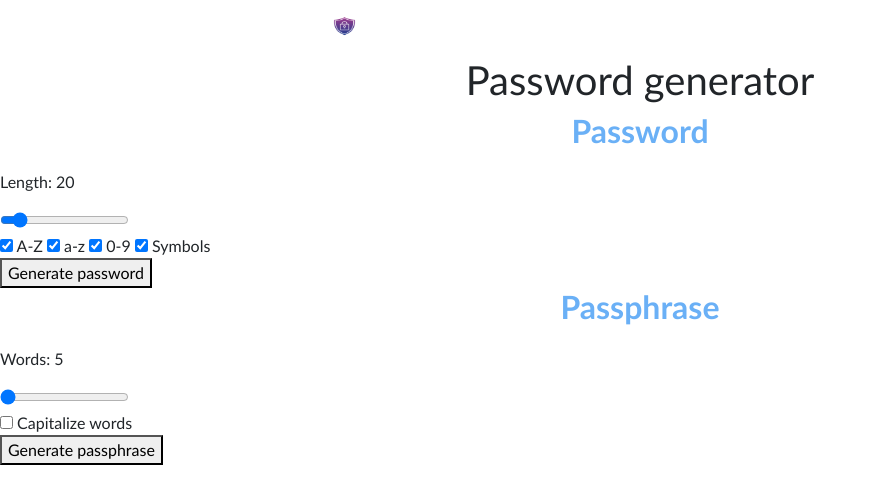
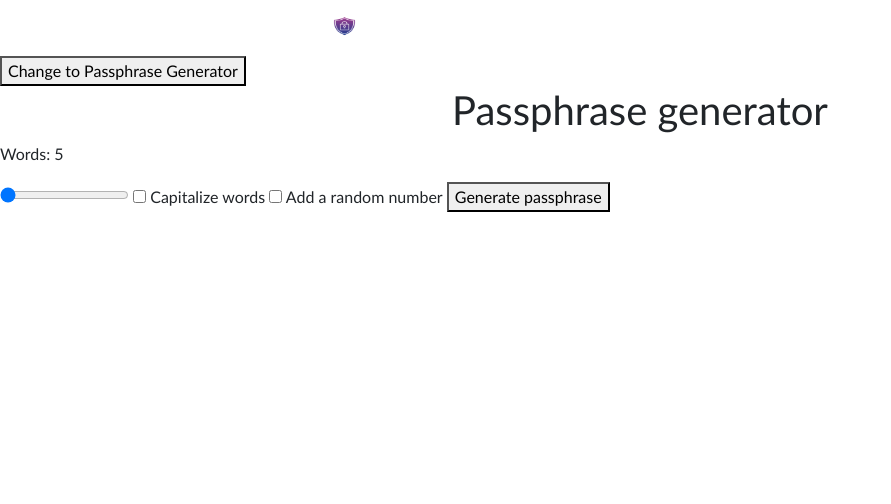
Before and after one commit to ChristianJ123ABC/DontHackMe, a Flask app: template templates/password_generator.html in a window 1280 px wide. Shown: the top 504 px of the page, without its empty margins (0-891 px from the left). Run offline with Flask 3, Linux system fonts and the light colour scheme; the template is opened without the code that fills it, so the values that code supplies are empty; parts of the project's set-up code (start-up, migrations or seed data) failed here and were passed over; some libraries are stand-ins or nearby versions.

Commit message:
Finished Password / Passphrase Generator
Added feature / tab where you can generate a password or passphrase that follows guidelines from NIST SP800-63B-4 (no complexity, minimum 15 characters, maximum 128 characters, CSPRNG numbers/word choice)

The wordlist for the passphrases are retrieved from: https://www.eff.org/files/2016/07/18/eff_large_wordlist.txt

```diff
--- a/server.py
+++ b/server.py
@@ -15,7 +15,7 @@
 #https://bitwarden.com/passphrase-generator/
 #https://codereview.stackexchange.com/questions/216128/generate-eff-diceware-passwords-with-python
 
-import re, io, re, string, random, pyotp, qrcode, requests, os, base64, werkzeug, gunicorn,secrets
+import re, io, re, string, pyotp, qrcode, requests, os, base64, werkzeug, gunicorn, secrets
 from flask import Flask, render_template, redirect, url_for, request, session, flash
 from flask_wtf.csrf import CSRFProtect
 from werkzeug.security import generate_password_hash, check_password_hash
@@ -57,17 +57,17 @@ os.makedirs(app.config['UPLOAD_FOLDER'], exist_ok=True)
 # #
 
 # #
-# PASSWORD / PASSPHRASE GENERATOR (NIST SP800-63B-4 GUIDELINES)
+# PASSWORD / PASSPHRASE GENERATOR (NIST SP800-63B-4 GUIDELINES) (no complexity guidelines, minimum 15 characters, maximum 128 characters and CSPRNG numbers/word choice)
 # #
 
+
+#Grabs all of the words from the eff 2016 wordlist to turn into passphrases
 wordlist = []
-
-#Dividing the eff wordlist into words and adding it to an array
-with open("data/eff_large_wordlist.txt") as f:
-    for line in f:
+with open("data/eff_large_wordlist.txt") as eff:
+    for line in eff:
         if line.strip() != "":
-            num, word = line.split()
-            wordlist.append(word)
+            num, phrase = line.split()
+            wordlist.append(phrase)
 
 upperChar = string.ascii_uppercase
 lowerChar = string.ascii_lowercase
@@ -76,6 +76,11 @@ symbols = "#@!%$&^*()?_"
 
 
 def generatePassphrase(wordCount, capitalize, number):
+    if wordCount < 5:
+        wordCount = 5
+    if wordCount > 10:
+        wordCount = 10
+
     words = []
     for _ in range(wordCount):
         word = secrets.choice(wordlist)
@@ -85,12 +90,21 @@ def generatePassphrase(wordCount, capitalize, number):
         if number:
             word = secrets.choice(wordlist)+secrets.choice(digits)
 
+        if number and capitalize:
+            word = (secrets.choice(wordlist)+secrets.choice(digits)).capitalize()
+
         words.append(word)
 
     return "-".join(words)
 
 
 def generatePassword(length, upperChar, lowerChar, digits, symbols):
+    if length < 15:
+        length = 15
+    if length > 128:
+        length = 128
+
+
     password = ""
 
     if upperChar:
@@ -103,7 +117,7 @@ def generatePassword(length, upperChar, lowerChar, digits, symbols):
         password = password+string.digits
 
     if symbols:
-        password = password+symbols
+        password = password+"#@!%$&^*()?_"
 
     if password == "":
         password = string.ascii_letters
@@ -119,17 +133,47 @@ def generatePassword(length, upperChar, lowerChar, digits, symbols):
 
 @app.route("/")
 def home():
-    return render_template("landing-page.html")
+    return render_template("landing_page.html")
 
 
 # #
 #  USER AUTHENTICATION (REGISTER, LOGIN, PASSWORD GENERATOR)
 # #
 
-@app.route("/password-generator", methods=["GET", "POST"])
+@app.route("/password_generator")
 def password_generator():
-    if request.method == "GET":
-        return render_template("password-generator.html")
+
+    #Used to display a specific generator
+    mode = request.args.get("mode")
+    if mode != "passphrase":
+        mode = "password"
+    return render_template("password_generator.html", mode = mode)
+
+@app.route("/generate", methods=["POST"])
+def generate():
+    mode = request.form["mode"]
+    if mode != "passphrase":
+        mode = "password"
+
+    upperChar = request.form.get("upperChar")
+    lowerChar = request.form.get("lowerChar")
+    digits = request.form.get("digits")
+    symbols = request.form.get("symbols")
+    capitalize = request.form.get("capitalize")
+    number = request.form.get("number")
+
+
+    if mode == "password":
+        length = int(request.form["length"])
+        password = generatePassword(length, upperChar, lowerChar, digits, symbols)
+
+    else:
+        words = int(request.form["words"])
+        password = generatePassphrase(words, capitalize, number)
+
+    #x = x is used to keep persistent checkbox marked via jinja template
+    return render_template("password_generator.html", password=password, mode=mode, upperChar=upperChar, lowerChar=lowerChar, digits=digits, symbols=symbols, capitalize=capitalize, number=number)
+
 
 
 
--- a/templates/password_generator.html
+++ b/templates/password_generator.html
@@ -10,6 +10,12 @@
 
 <!-- STYLING:
      https://stackoverflow.com/questions/32039846/can-i-use-css-to-add-a-bullet-point-to-any-element
+ -->
+
+ <!-- GENERATE PASSWORD FORM
+    DYNAMIC SLIDER: https://www.dofactory.com/html/output/id + https://stackoverflow.com/questions/72610056/how-to-change-slider-output-text-on-reset-in-javascript
+    https://bitwarden.com/passphrase-generator/
+    COPY TO CLIPBOARD: https://www.w3schools.com/howto/howto_js_copy_clipboard.asp
  -->
 
 <!DOCTYPE html>
@@ -25,6 +31,7 @@
 </head>
 <body id = landingPage>
 
+    <!-- Nav Bar-->
     <nav class="navbar navbar-translucent gap-4 md:navbar-expand w-50" style="margin: 0 auto;" data-bs-theme="dark">
         <div class="container-fluid">
             <a class="navbar-brand" href="/">
@@ -42,13 +49,14 @@
                 <div class="nav navbar-nav  nav-underline gap-12 ">
                     <a class="nav-link" href="#">Login</a>
                     <a class="nav-link" href="#">Register</a>
-                    <a class="nav-link" href="{{ url_for('password-generator') }}">Password Generator</a>
+                    <a class="nav-link" href="{{ url_for('password_generator') }}">Password Generator</a>
                 </div>
             </div>
             </dialog>
         </div>
     </nav>
 
+    <!-- Flash Messages-->
     <div class = "flash">
         {% with messages = get_flashed_messages(with_categories = true)%}
             {% if messages %}
@@ -59,40 +67,64 @@
         {% endwith %}
     </div>
 
-    <div class="authentication">
-    <h1>Password generator</h1>
 
-    <form method="POST">
+    <form method="GET" action="{{ url_for('password_generator') }}">
 
-        <h2>Password</h2>
-        <p>Length: <output id="lengthOut">20</output></p>
-        <input type="range" name="length" min="15" max="64" value="20"
-               oninput="lengthOut.value = this.value">
-        <br>
-        <label><input type="checkbox" name="upper" checked> A-Z</label>
-        <label><input type="checkbox" name="lower" checked> a-z</label>
-        <label><input type="checkbox" name="numbers" checked> 0-9</label>
-        <label><input type="checkbox" name="symbols" checked> Symbols</label>
-        <br>
-        <button type="submit" name="mode" value="random">Generate password</button>
+        {% if mode == "passphrase" %}
+            <button type="submit" name="mode" value="password">Change to Password Generator</button>
+        {% else %}
 
-        <h2>Passphrase</h2>
-        <p>Words: <output id="wordsOut">5</output></p>
-        <input type="range" name="words" min="5" max="6" value="5"
-               oninput="wordsOut.value = this.value">
-        <br>
-        <label><input type="checkbox" name="capitalize"> Capitalize words</label>
-        <br>
-        <button type="submit" name="mode" value="passphrase">Generate passphrase</button>
-
+            <button type="submit" name="mode" value="passphrase">Change to Passphrase Generator</button>
+        {% endif %}
     </form>
 
+    <!-- Jinja Template to make either the password or passphrase generator appear-->
+    {% if mode == "password" %}
+
+
+        <h1>Password Generator</h1>
+        <form method="POST" action="{{ url_for('generate') }}">
+            <input type="hidden" name="csrf_token" value="{{ csrf_token() }}"/> <!--CSRF protection-->
+            <input type="hidden" name="mode" value="password">
+            <p>Length: <output id="lengthNum">{{ request.form.get('length', 20) }}</output></p>
+            <input type="range" name="length" min="15" max="128" value="{{ request.form.get('length', 20) }}" autocomplete="off" oninput="lengthNum.value = this.value"> <!--autocomplete keeps slider persistent -->
+            <label><input type="checkbox" name="upperChar" {% if upperChar %} checked {% endif %} > A-Z</label>
+            <label><input type="checkbox" name="lowerChar" {% if lowerChar %} checked {% endif %} > a-z</label>
+            <label><input type="checkbox" name="digits" {% if digits %} checked {% endif %} > 0-9</label>
+            <label><input type="checkbox" name="symbols" {% if symbols %} checked {% endif %} > Symbols</label>
+            <button type="submit">Generate password</button>
+        </form>
+
+
+    {% else %}
+
+
+         <h1>Passphrase generator</h1>
+        <form method="POST" action="{{ url_for('generate') }}">
+            <input type="hidden" name="csrf_token" value="{{ csrf_token() }}"/>  <!--CSRF protection-->
+            <input type="hidden" name="mode" value="passphrase">
+            <p>Words: <output id="wordNum">{{ request.form.get('words', 5) }}</output></p>
+            <input type="range" name="words" min="5" max="10" value="{{ request.form.get('words', 5) }}" autocomplete="off" oninput="wordNum.value = this.value"> <!--autocomplete keeps slider persistent -->
+            <label><input type="checkbox" name="capitalize" {% if capitalize %} checked {% endif %}> Capitalize words</label>
+            <label><input type="checkbox" name="number" {% if number %} checked {% endif %}> Add a random number</label>
+            <button type="submit">Generate passphrase</button>
+        </form>
+
+
+    {% endif %}
+
     {% if password %}
-        <h2>Your result</h2>
-        <input type="text" id="result" value="{{ password }}" class="fieldLength" readonly>
-        <button onclick="navigator.clipboard.writeText(result.value)">Copy</button>
+        <div class = "passwordBox">
+            <h1>
+                <input type="text" id="result" value="{{ password }}" class="result" readonly >
+                <br>
+                <button onclick="navigator.clipboard.writeText(result.value)">Copy</button>
+            </h1>
+        </div>
     {% endif %}
-</div>
+
+
+
 
 
 
```
Also changed, not shown: templates/landing-page.html (deleted, +0 -126 lines).
